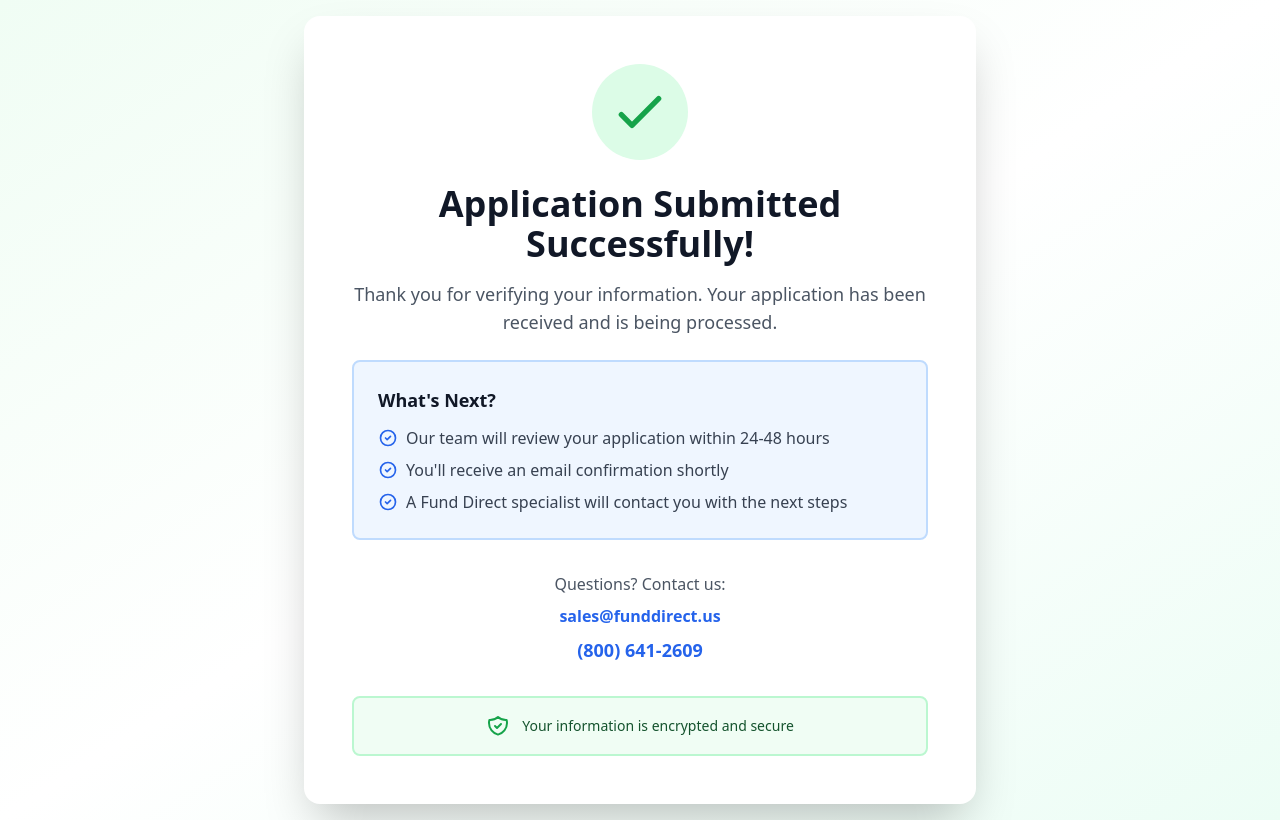
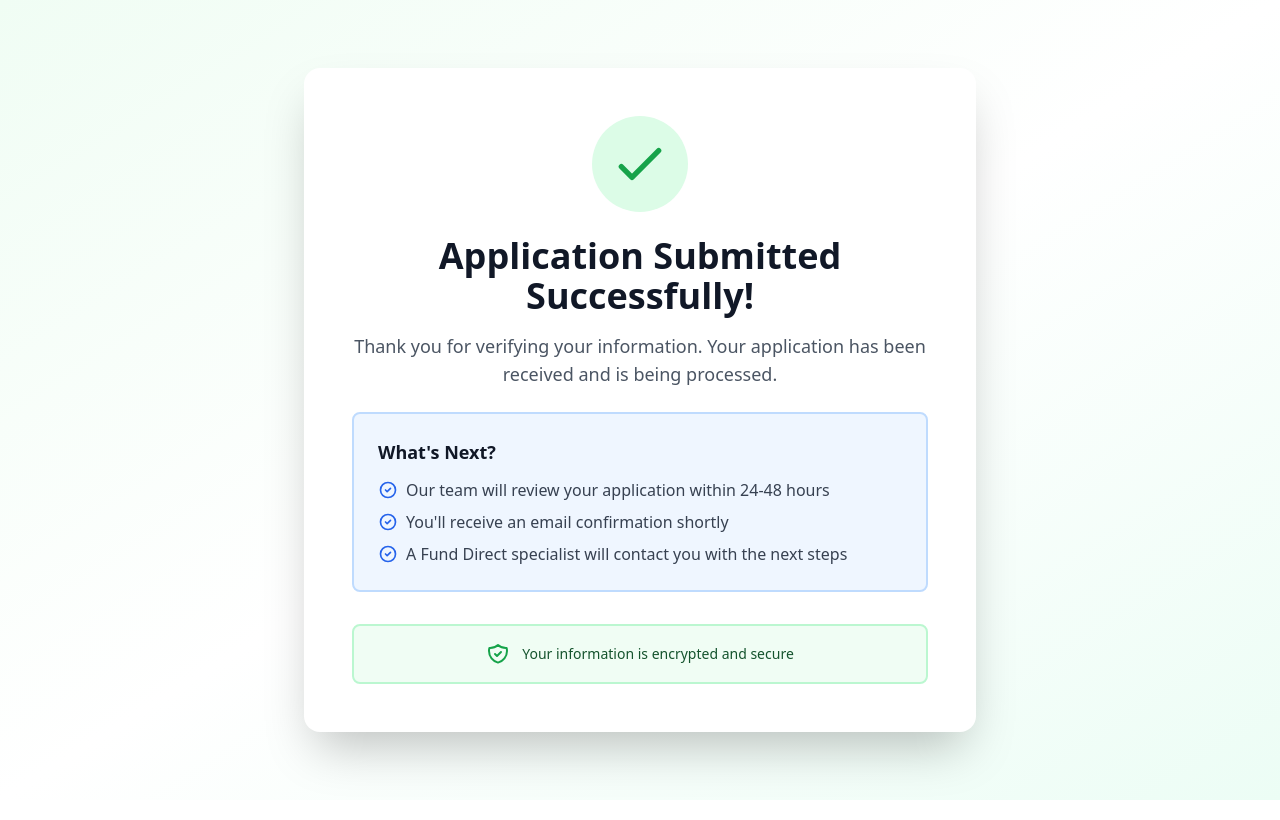
Before and after one commit to kapil303196/frontend-lending, a Vue app: page /thank-you in a window 1280 px wide. Built offline with nearby package versions, Linux system fonts and the light colour scheme; no server answers.

Commit message:
Removed contact information from thank you page

```diff
--- a/src/pages/ThankYouPage.vue
+++ b/src/pages/ThankYouPage.vue
@@ -43,17 +43,6 @@
           </ul>
         </div>
 
-        <!-- Contact Info -->
-        <div class="text-gray-600 mb-8">
-          <p class="mb-2">Questions? Contact us:</p>
-          <a href="mailto:sales@funddirect.us" class="text-blue-600 hover:text-blue-700 font-semibold block mb-2">
-            sales@funddirect.us
-          </a>
-          <a href="tel:8006412609" class="text-blue-600 hover:text-blue-700 font-semibold text-lg">
-            (800) 641-2609
-          </a>
-        </div>
-
         <!-- Security Notice -->
         <div class="bg-green-50 border-2 border-green-200 rounded-lg p-4 flex items-center justify-center space-x-3">
           <svg class="w-6 h-6 text-green-600 flex-shrink-0" fill="none" stroke="currentColor" viewBox="0 0 24 24">
```
